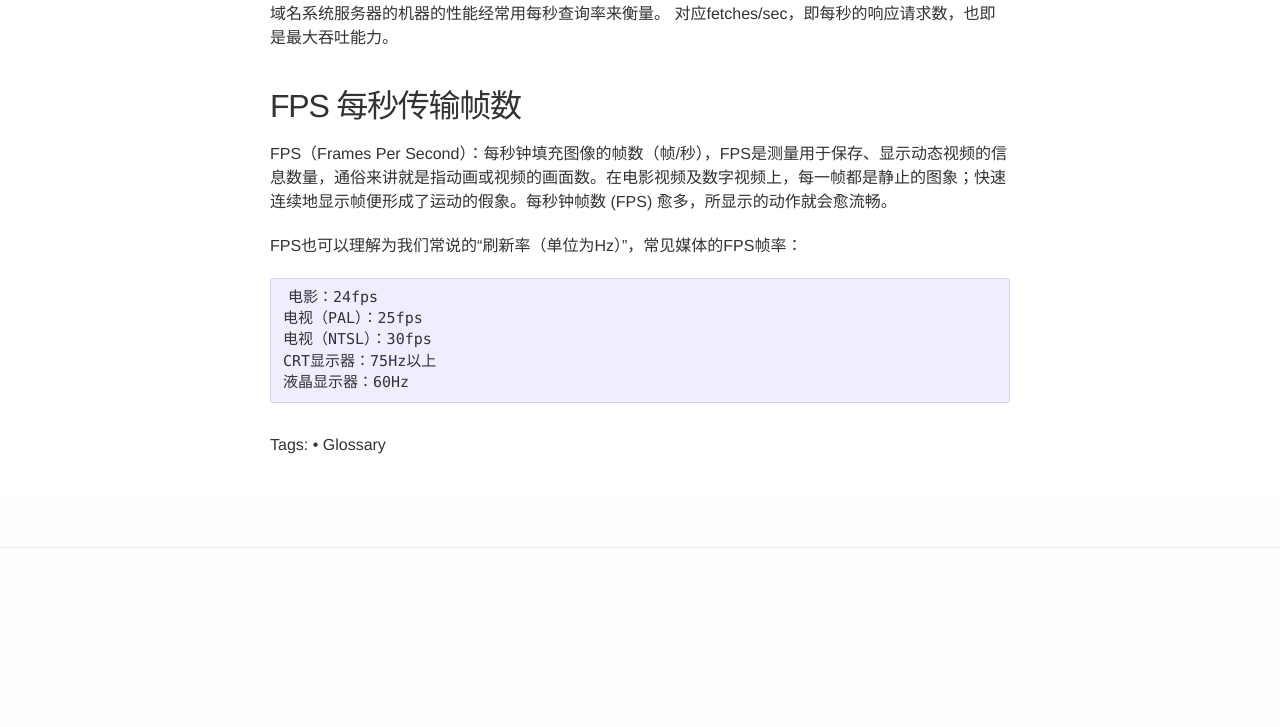
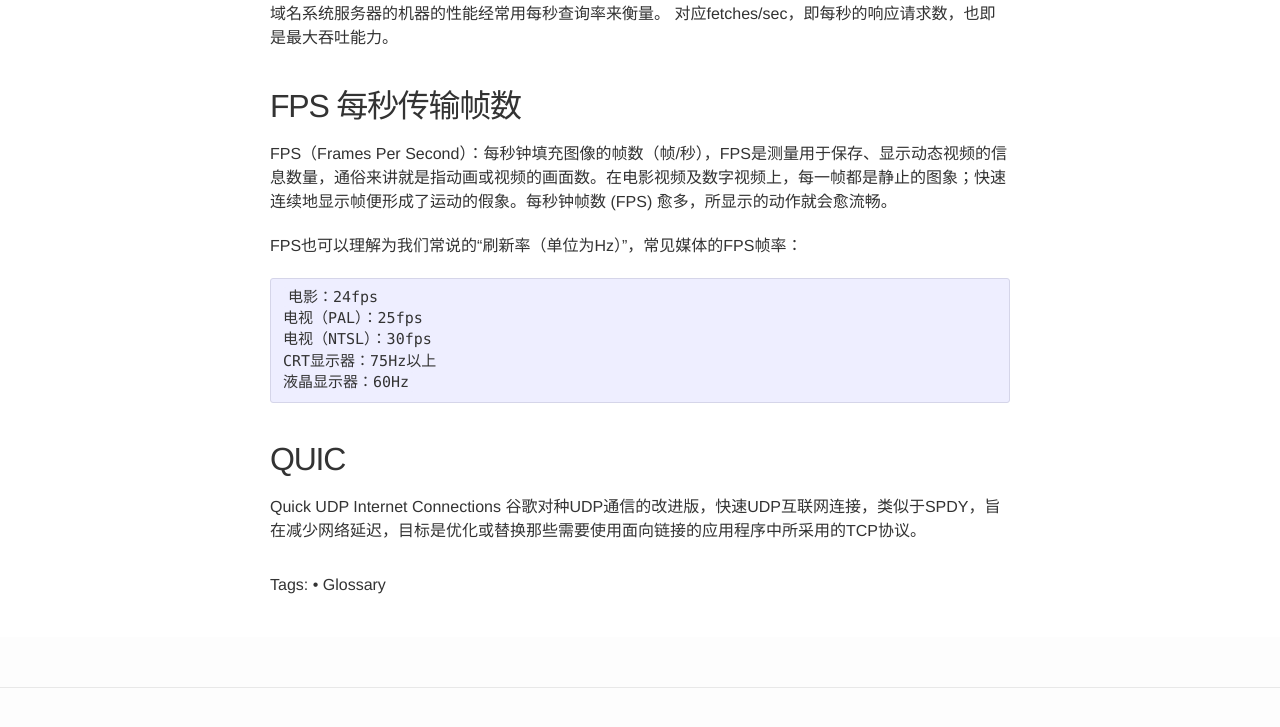
Before and after one commit to miclle/miclle.github.io, a Jekyll site: the page built from _posts/2014-10-22-glossary.md, in a window 1280 px wide and 1083 px high. Shown: the part 335-1062 px from the top of the window. Built offline with Jekyll 4.4.1, drawn with Linux system fonts in a browser that asks for light colours; Markdown is read by kramdown in place of the engine named in the settings.

Commit message:
Add QUIC glossary.

```diff
--- a/_posts/2014-10-22-glossary.md
+++ b/_posts/2014-10-22-glossary.md
@@ -23,3 +23,6 @@ FPS也可以理解为我们常说的“刷新率（单位为Hz）”，常见媒
 	电视（NTSL）：30fps
 	CRT显示器：75Hz以上
 	液晶显示器：60Hz
+
+##QUIC
+Quick UDP Internet Connections 谷歌对种UDP通信的改进版，快速UDP互联网连接，类似于SPDY，旨在减少网络延迟，目标是优化或替换那些需要使用面向链接的应用程序中所采用的TCP协议。
```
